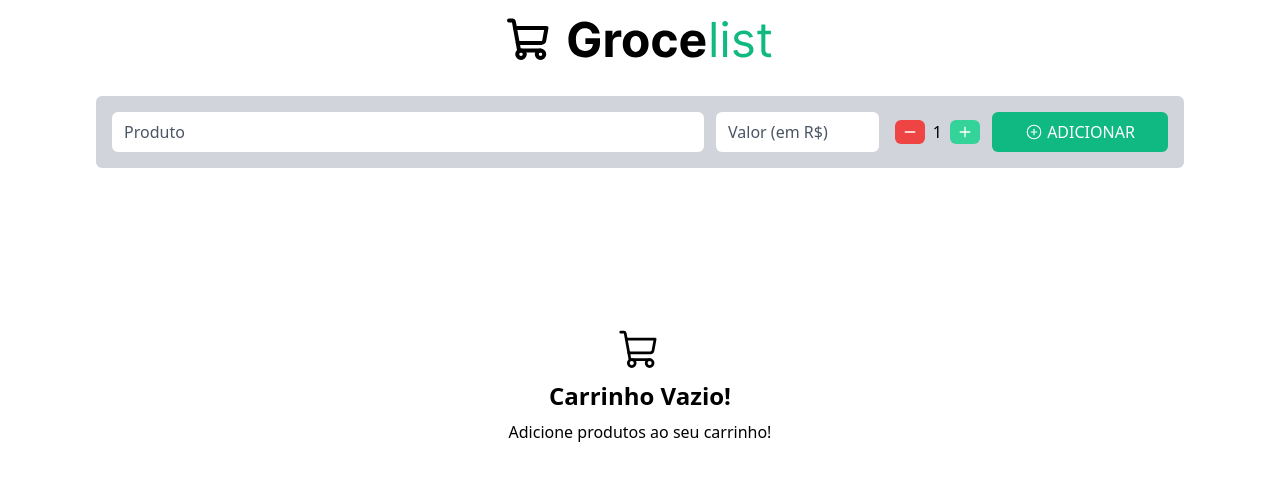
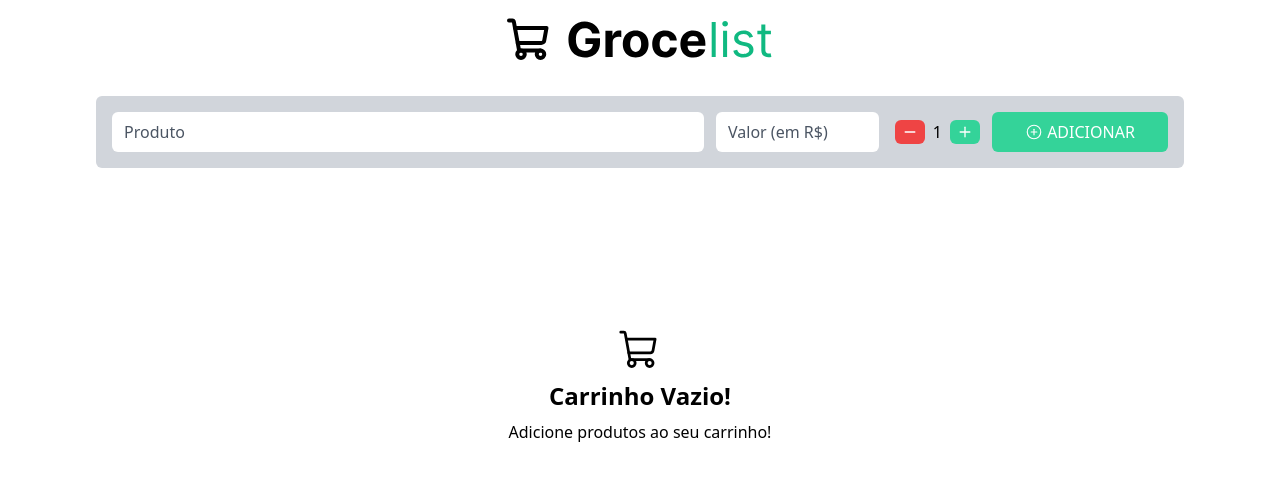
Before and after one commit to devco-devs/grocelist, a React (Vite) app: page / in a window 1280 px wide. Shown: the top 480 px of the page. Built offline with nearby package versions, Linux system fonts and the light colour scheme.

Commit message:
feat: fix price input value format and style adjusments

```diff
--- a/src/components/Actions.tsx
+++ b/src/components/Actions.tsx
@@ -52,7 +52,7 @@ export function Actions() {
   }
 
   function maskPrice(value: string) {
-    if (!value) return undefined;
+    if (!value) return "";
     return `R$ ${value.replace(/\D/g, "").replace(/(\d{1,2})$/, ",$1").replace(/(?=(\d{3})+(\D))\B/g, ".")}`;
   }
 
@@ -77,7 +77,7 @@ export function Actions() {
           className="px-3 py-2 w-full rounded-md placeholder:text-gray-600"
         />
         <div className="flex gap-2 max-w-[140px]">
-          <button className="flex items-center justify-center text-white px-2 bg-red-500 rounded-md" onClick={() => setQuantity(p => {
+          <button className="flex items-center justify-center text-white px-2 bg-red-500 rounded-md hover:bg-red-600 transition-colors" onClick={() => setQuantity(p => {
             if (p <= 1) {
               return 1
             } else {
@@ -87,7 +87,7 @@ export function Actions() {
             <Minus weight="bold" size={14} />
           </button>
           <span>{quantity}</span>
-          <button className="flex items-center justify-center text-white px-2 bg-emerald-400 rounded-md" onClick={() => setQuantity(p => p + 1)}>
+          <button className="flex items-center justify-center text-white px-2 bg-emerald-400 rounded-md hover:bg-emerald-500 transition-colors" onClick={() => setQuantity(p => p + 1)}>
             <Plus weight="bold" size={14} />
           </button>
         </div>
@@ -97,14 +97,14 @@ export function Actions() {
           <>
             <button
               onClick={handleEditProduct}
-              className="flex items-center justify-center gap-1 bg-emerald-500 px-3 py-2 rounded-md text-white w-full md:w-1/6"
+              className="flex items-center justify-center gap-1 bg-emerald-400 px-3 py-2 rounded-md text-white w-full md:w-1/6 hover:bg-emerald-500 transition-colors"
             >
               <Pencil size={18} className="leading-none" />
               SALVAR
             </button>
             <button
               onClick={handleCancelEditing}
-              className="flex items-center justify-center gap-1 bg-red-500 px-3 py-2 rounded-md text-white w-full md:w-1/6"
+              className="flex items-center justify-center gap-1 bg-red-500 px-3 py-2 rounded-md text-white w-full md:w-1/6 hover:bg-red-600 transition-colors"
             >
               CANCELAR
             </button>
@@ -112,10 +112,10 @@ export function Actions() {
         ) : (
           <button
             onClick={currentEditingProductId ? handleEditProduct : handleAddProduct}
-            className="flex items-center justify-center gap-1 bg-emerald-500 px-3 py-2 rounded-md text-white w-full md:w-1/6"
+            className="flex items-center justify-center gap-1 bg-emerald-400 px-3 py-2 rounded-md text-white w-full md:w-1/6 hover:bg-emerald-500 transition-colors"
           >
             <PlusCircle size={18} className="leading-none" />
-            {currentEditingProductId ? "SALVAR" : "ADICIONAR"}
+            ADICIONAR
           </button>
         )
       }
```
